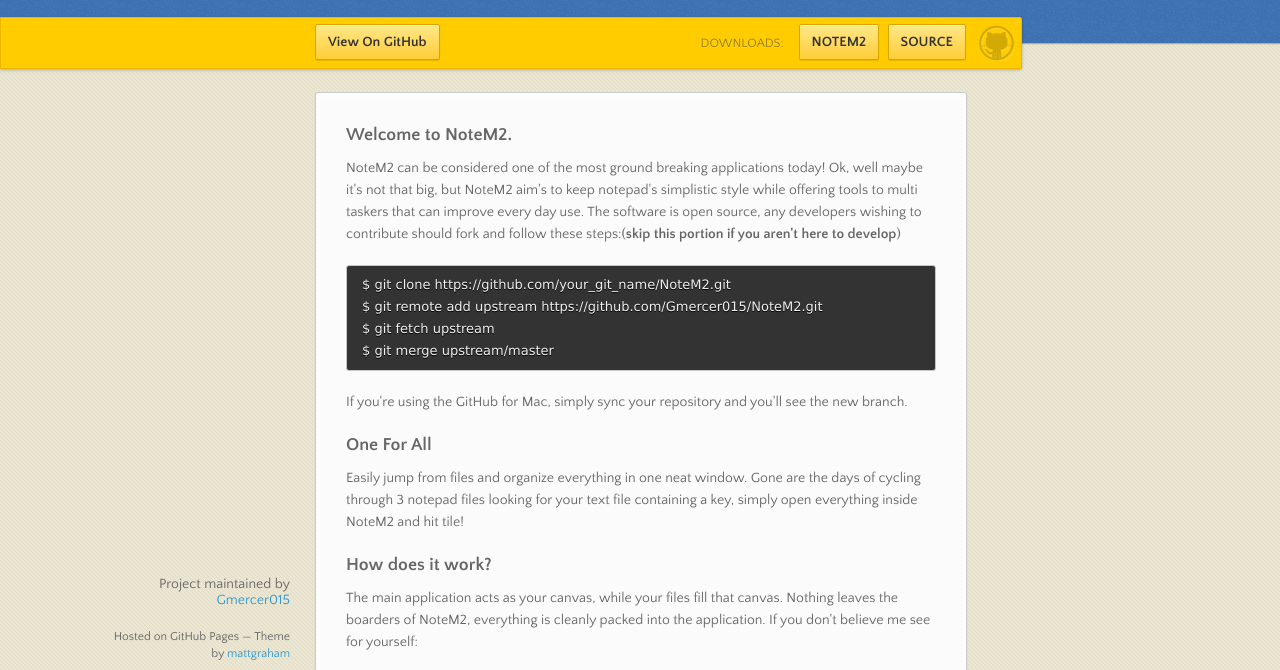
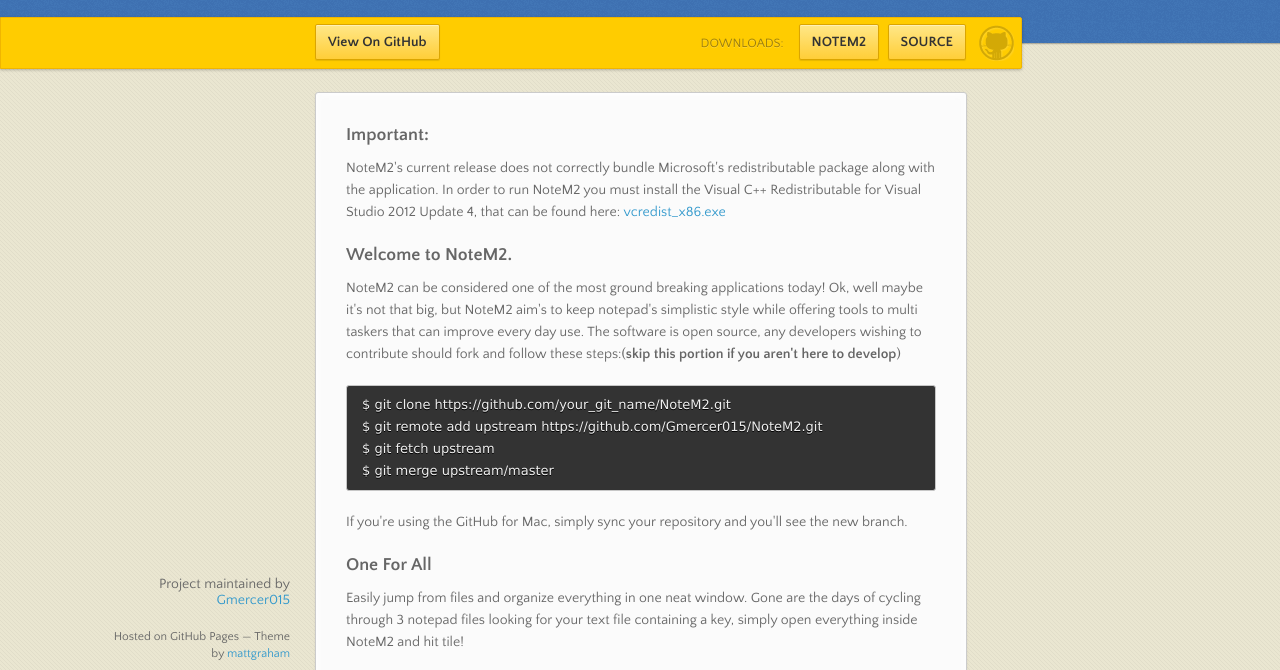
Before and after one commit to Syntaf/NoteM2, a plain HTML site: page index.html in a window 1280 px wide. Shown: the part 98-768 px from the top of the page. Drawn offline with nearby package versions, Linux system fonts and the light colour scheme.

Commit message:
added important notice to users

```diff
--- a/index.html
+++ b/index.html
@@ -29,7 +29,7 @@
         <div class="downloads">
           <span>Downloads:</span>
           <ul>
-            <li><a href="https://github.com/Gmercer015/NoteM2/releases/download/v1.1c/NoteM2Setup.exe" class="button">NOTEM2</a></li>
+            <li><a href="https://github.com/Gmercer015/NoteM2/releases/download/v1.1/NoteM2.exe" class="button">NOTEM2</a></li>
             <li><a href="https://github.com/Gmercer015/Note--/zipball/master" class="button">SOURCE</a></li>
           </ul>
         </div>
@@ -40,8 +40,12 @@
         <ul></ul>
       </nav>
       <section>
+	<h3>
+		<a name="Important" class="anchor" href="#Notice"><span class="octicon octicon-link"></span></a>Important:</h3>
+	<p>NoteM2's current release does not correctly bundle Microsoft's redistributable package along with the application. In order to run NoteM2 you must install the Visual C++ Redistributable for Visual Studio 2012 Update 4, that can be found
+	   here: <a href="http://www.microsoft.com/en-us/download/details.aspx?id=30679">vcredist_x86.exe</a>
         <h3>
-<a name="welcome-to-NoteM2" class="anchor" href="#welcome-to-NoteM2"><span class="octicon octicon-link"></span></a>Welcome to NoteM2.</h3>
+		<a name="welcome-to-NoteM2" class="anchor" href="#welcome-to-NoteM2"><span class="octicon octicon-link"></span></a>Welcome to NoteM2.</h3>
 
 <p>NoteM2 can be considered one of the most ground breaking applications today! Ok, well maybe it's not that big, but NoteM2 aim's to keep notepad's simplistic style while offering tools to multi taskers that can improve every day use. The software is open source, any developers wishing to contribute should fork and follow these steps:(<b>skip this portion if you aren't here to develop</b>) </p>
 
```
